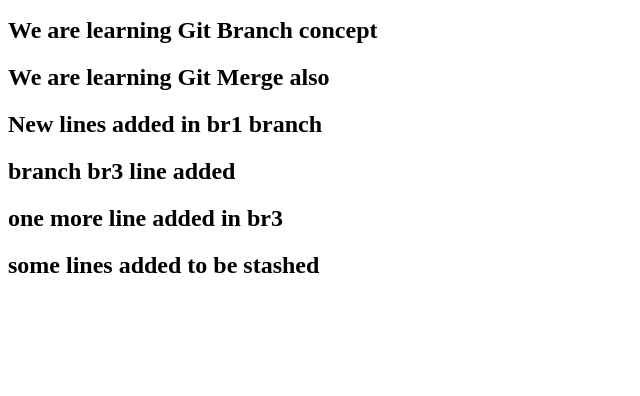
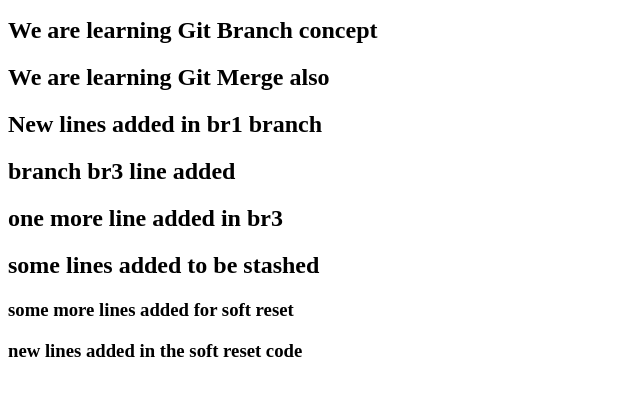
Before and after one commit to devopstraining611-282/samplerepo, a plain HTML site: page index.html in a window 1280 px wide. Shown: the part 96-492 px from the top of the page, without its empty margins (0-640 px from the left). Drawn offline with Linux system fonts and the light colour scheme.

Commit message:
newlines in soft reset added

```diff
--- a/index.html
+++ b/index.html
@@ -6,3 +6,5 @@
 <h2>branch br3 line added</h2>
 <h2> one more line added in br3</h2>
 <h2>some lines added to be stashed</h2>
+<h3>some more lines added for soft reset</h3>
+<h3>new lines added in the soft reset code</h3>
```
